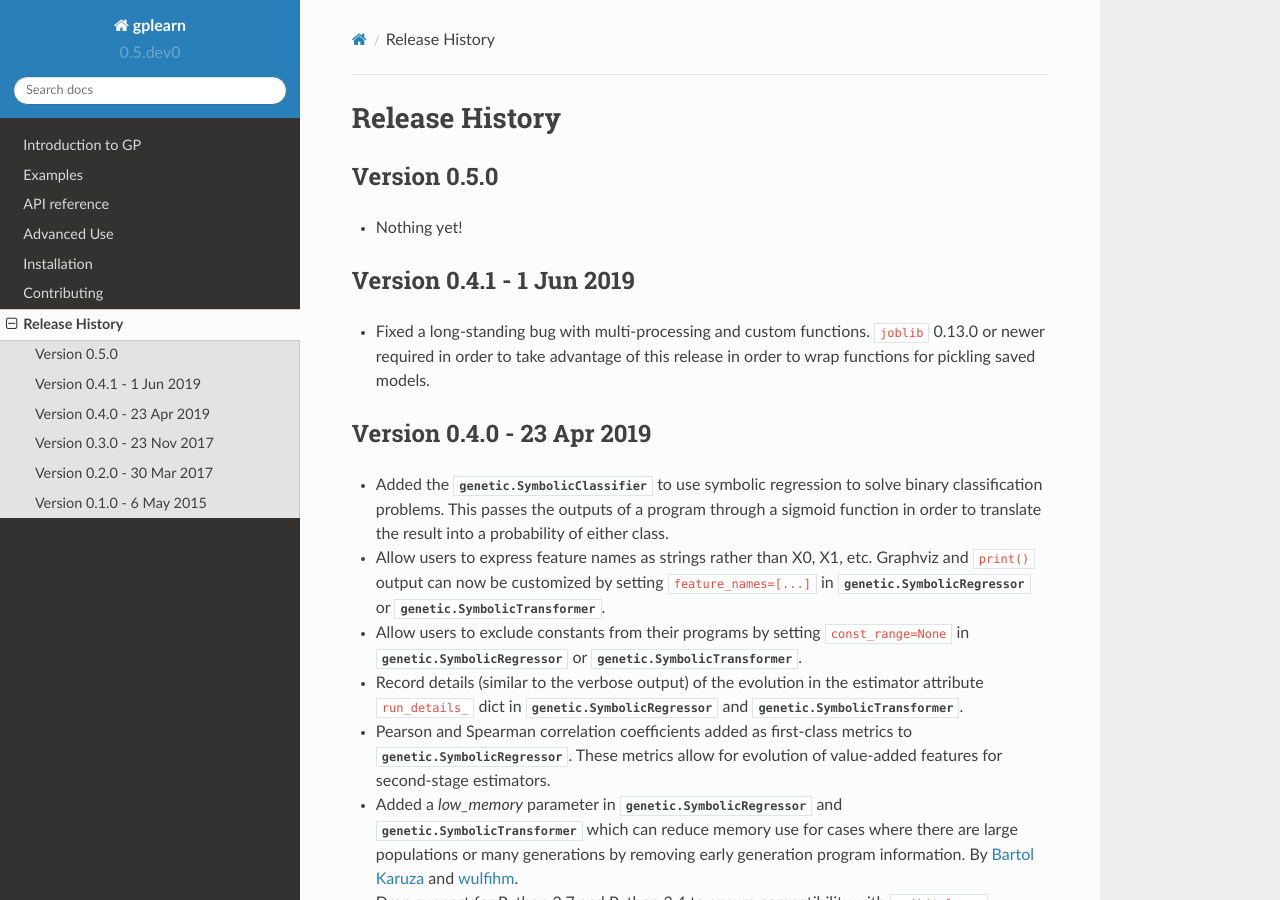
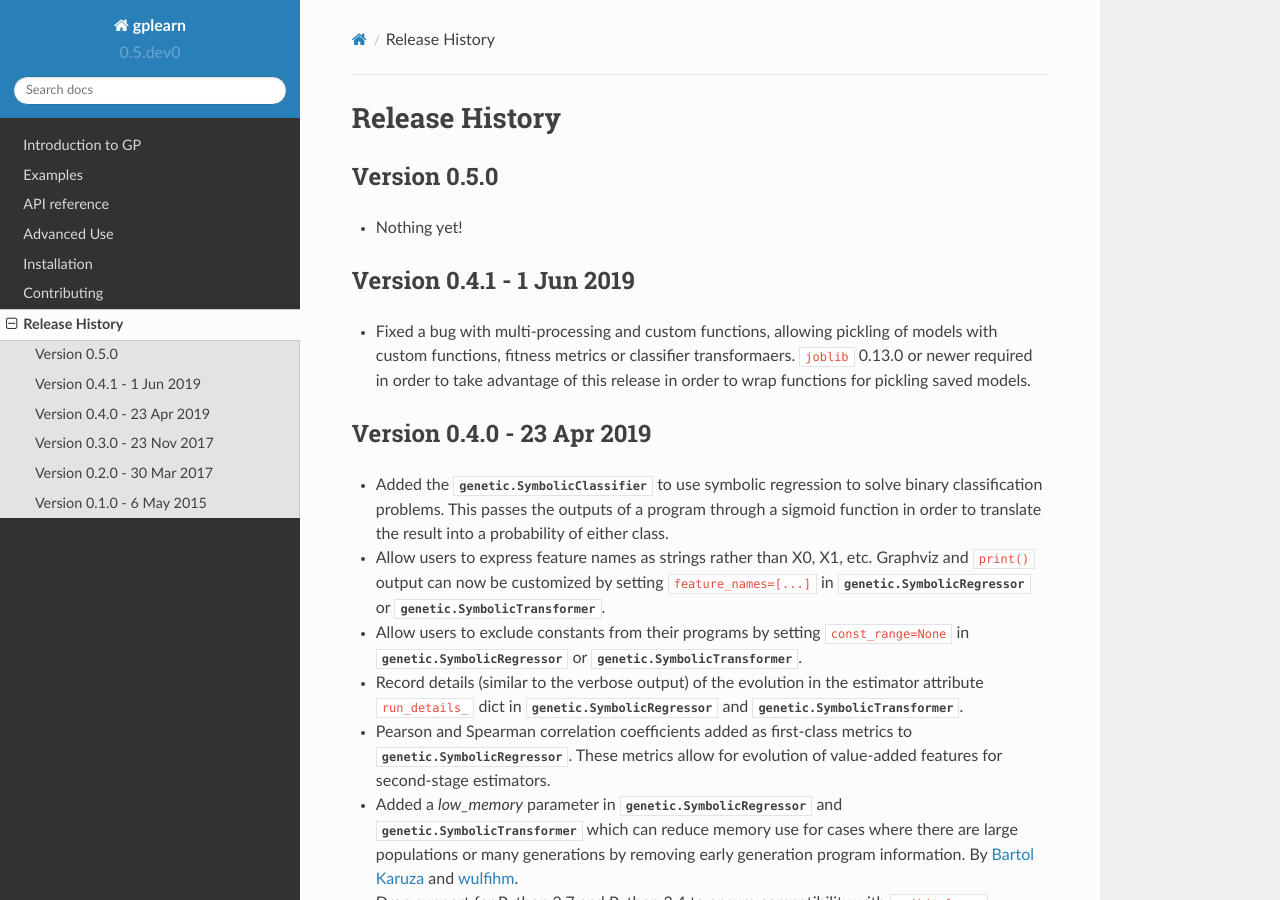
Before and after one commit to trevorstephens/gplearn, a Sphinx documentation site: the page built from doc/changelog.rst, in a window 1280 px wide and 900 px high. Built offline with Sphinx 7.4.7 and the Read the Docs theme 2.0.0, drawn with Linux system fonts in a browser that asks for light colours.

Commit message:
update docs

```diff
--- a/doc/changelog.rst
+++ b/doc/changelog.rst
@@ -12,7 +12,8 @@ Version 0.5.0
 Version 0.4.1 - 1 Jun 2019
 ---------------------------
 
-- Fixed a long-standing bug with multi-processing and custom functions.
+- Fixed a bug with multi-processing and custom functions, allowing pickling of
+  models with custom functions, fitness metrics or classifier transformaers.
   ``joblib`` 0.13.0 or newer required in order to take advantage of this
   release in order to wrap functions for pickling saved models.
 
```
